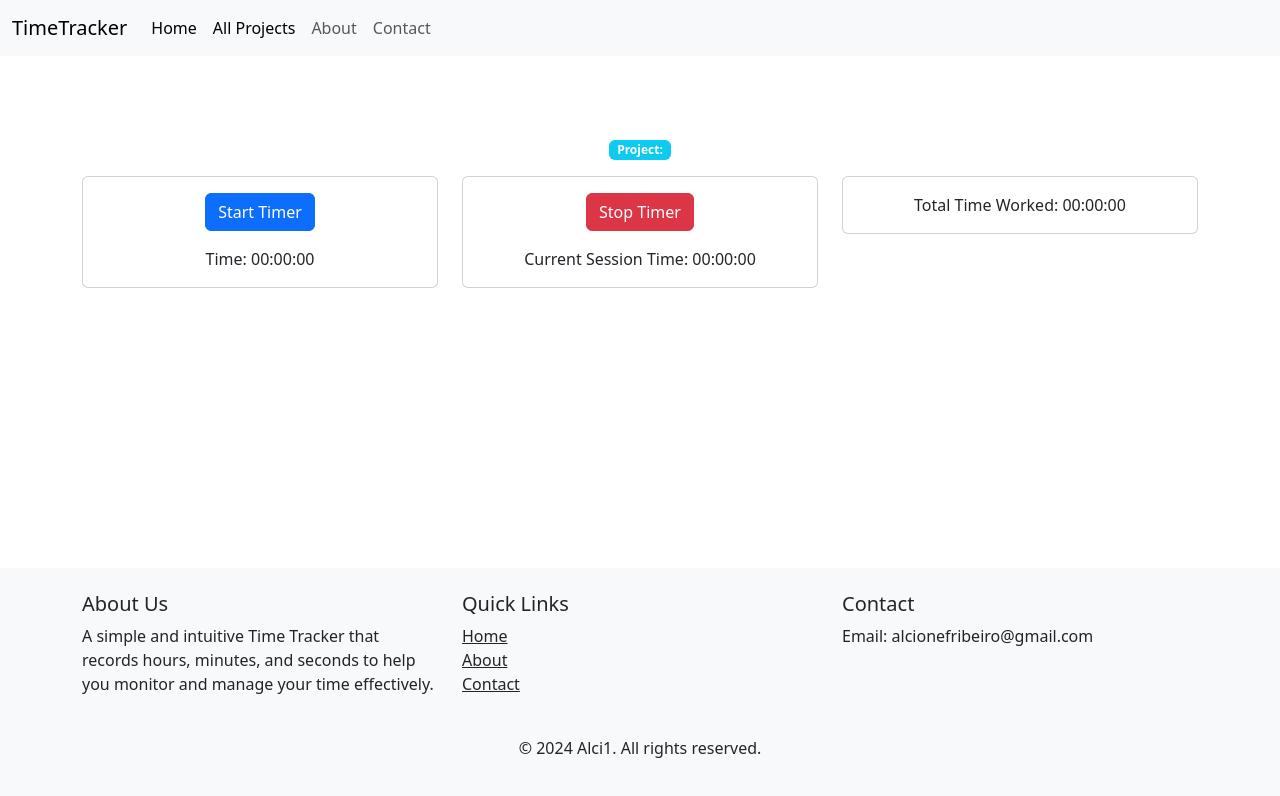
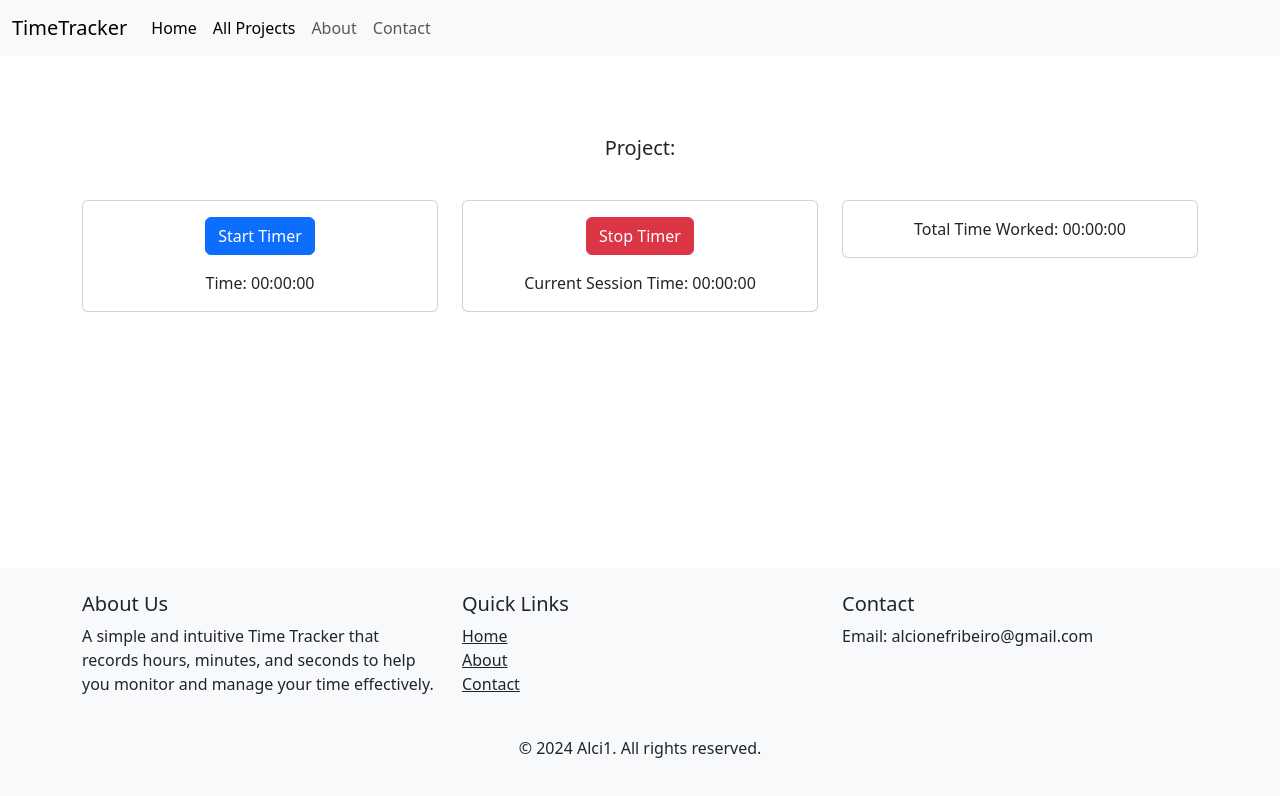
Before and after one commit to Acyony/Crochet-Time-Tracker, a Next.js app: page /projects/1 in a window 1280 px wide. Shown: the top 796 px of the page. Built offline with nearby package versions, Linux system fonts and the light colour scheme; no server answers; the database is empty.

Commit message:
fix navbar

```diff
--- a/package.json
+++ b/package.json
@@ -14,6 +14,7 @@
     "queries": "node scripts/queries.ts"
   },
   "dependencies": {
+    "@popperjs/core": "^2.11.8",
     "@prisma/client": "^6.1.0",
     "@prisma/extension-accelerate": "^1.2.1",
     "bootstrap": "^5.3.3",
@@ -23,6 +24,7 @@
     "pg": "^8.13.1",
     "prisma": "^6.1.0",
     "react": "^19.0.0",
+    "react-bootstrap": "^2.10.7",
     "react-dom": "^19.0.0",
     "react-router-dom": "^7.1.1"
   },
--- a/src/app/page.tsx
+++ b/src/app/page.tsx
@@ -1,5 +1,4 @@
 import 'bootstrap/dist/css/bootstrap.min.css';
-// import TimeTracker from "@/shared/components/TimerTracker/TimeTracker";
 import FooterComponent from "@/shared/components/Footer/Footer";
 import NavbarComponent from "@/shared/components/Navbar/Navbar";
 import AddProject from "@/shared/components/Home/AddProject";
--- a/src/shared/components/Navbar/Navbar.tsx
+++ b/src/shared/components/Navbar/Navbar.tsx
@@ -1,8 +1,11 @@
 'use client';
+import 'bootstrap/dist/css/bootstrap.min.css';
+import 'bootstrap/dist/js/bootstrap.min.js';
 
 import Link from "next/link";
 
 export const NavbarComponent = () => {
+
     return (
         <nav className="navbar navbar-expand-lg navbar-light bg-light  w-100">
             <div className="container-fluid">
--- a/src/shared/components/TimerTracker/TimeTracker.tsx
+++ b/src/shared/components/TimerTracker/TimeTracker.tsx
@@ -89,10 +89,10 @@ export const TimeTracker = (props: { projectId: number; }) => {
 
     return (
         <div className="row">
-            <div className="col-sm-12 mt-3">
-                <span className="badge bg-info">
-                 Project: {selectedProject?.name}
-            </span>
+            <div className="col-sm-12 mt-3 mb-4">
+                <h5 className="card-title">
+                    Project: {selectedProject?.name}
+                </h5>
             </div>
             <div className="col-sm-4 gy-3">
                 <div className="card">
```
Also changed, not shown: 1 other file (tests, documents, lock files or other folders).
